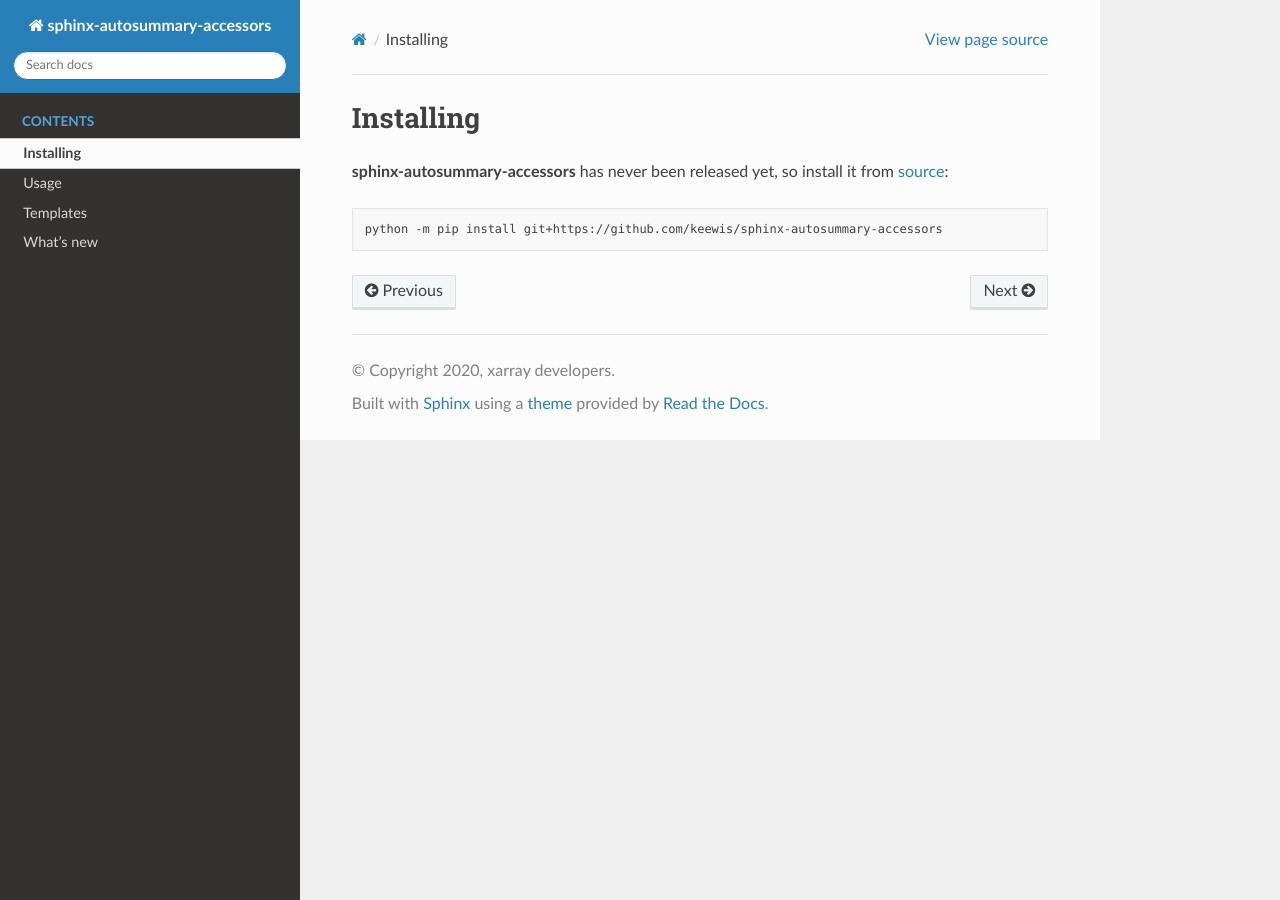
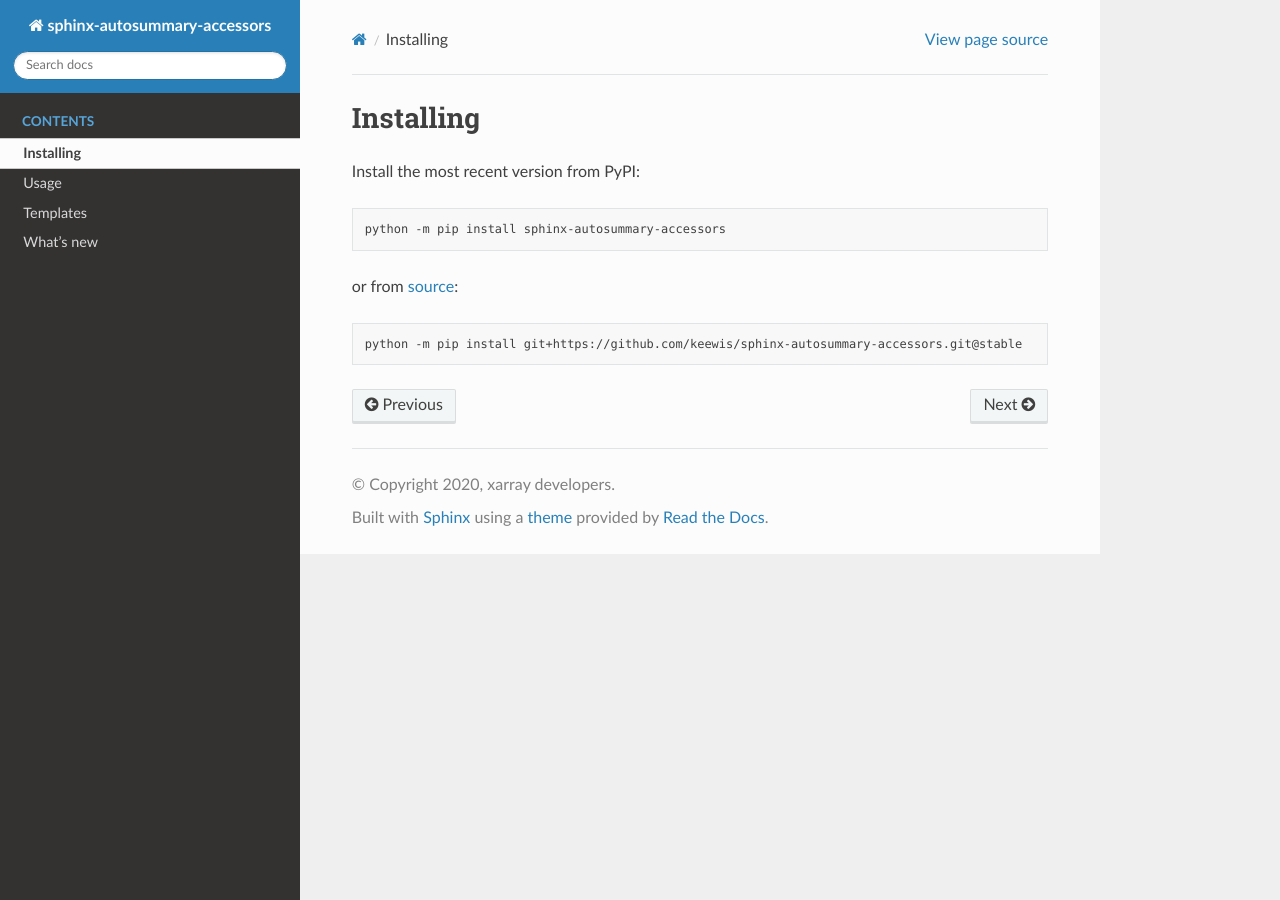
Before and after one commit to xarray-contrib/sphinx-autosummary-accessors, a Sphinx documentation site: the page built from docs/installing.rst, in a window 1280 px wide. Built offline with Sphinx 7.4.7 and the Read the Docs theme 2.0.0, drawn with Linux system fonts in a browser that asks for light colours; pages that are not in the unit, such as notebooks, are missing from menus.

Commit message:
mention that we're on PyPI now

```diff
--- a/docs/installing.rst
+++ b/docs/installing.rst
@@ -2,10 +2,16 @@
 
 Installing
 ----------
-**sphinx-autosummary-accessors** has never been released yet, so install it from `source`_:
+Install the most recent version from PyPI:
 
 .. code:: sh
 
-   python -m pip install git+https://github.com/keewis/sphinx-autosummary-accessors
+   python -m pip install sphinx-autosummary-accessors
+
+or from `source`_:
+
+.. code:: sh
+
+   python -m pip install git+https://github.com/keewis/sphinx-autosummary-accessors.git@stable
 
 .. _source: https://github.com/keewis/sphinx-autosummary-accessors
```
